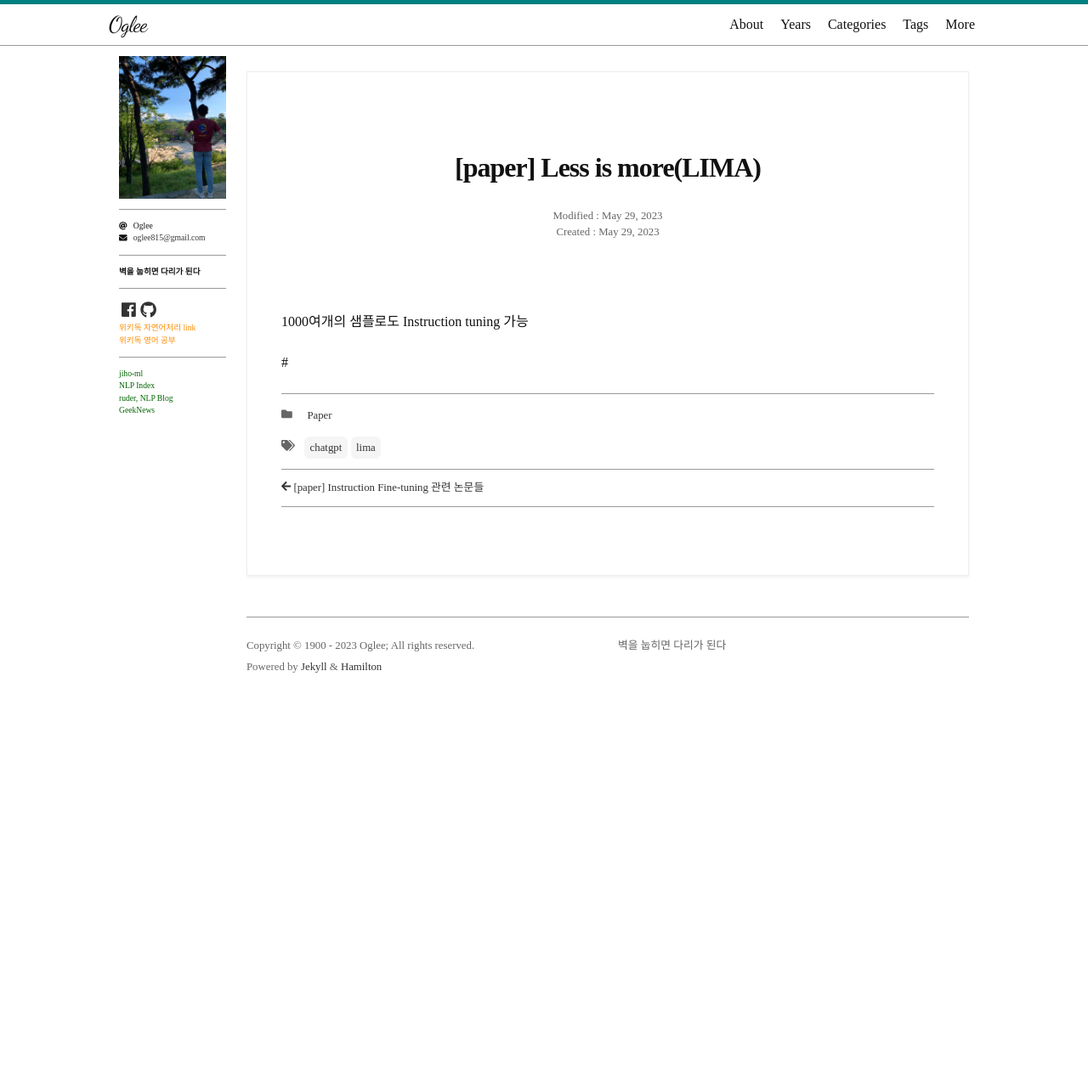
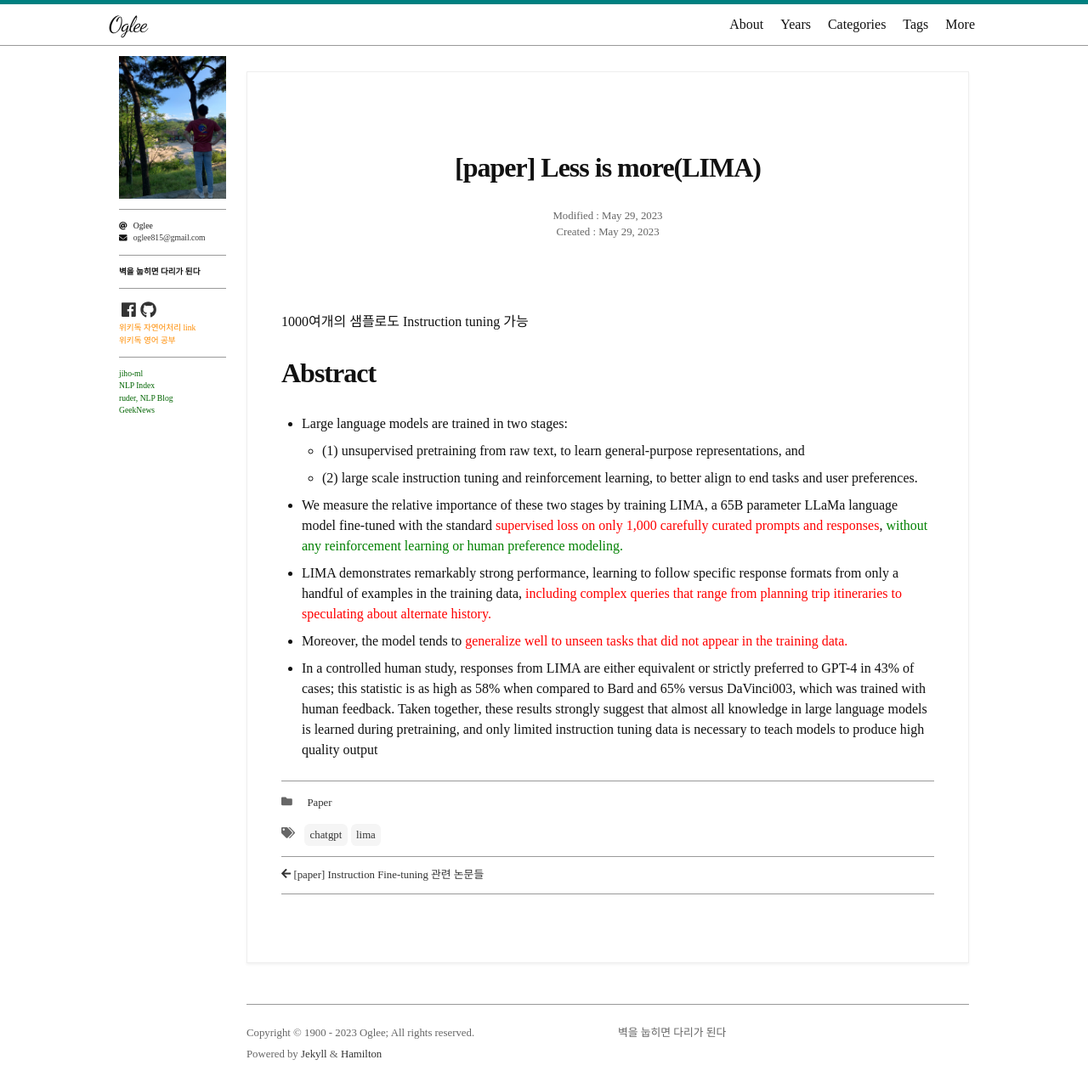
Before and after one commit to oglee815/oglee815_old.github.io, a Jekyll site: the page built from _posts/1900-01-01-paper-lima.md, in a window 1280 px wide. Shown: the whole page at 85% size. Built offline with Jekyll 4.4.1, drawn with Linux system fonts in a browser that asks for light colours; nearby versions of some CDN libraries; some web fonts are replaced; a script that is not in the unit is left out; comment, search, counter and statistics services are not loaded.

Commit message:
Update 1900-01-01-paper-lima.md

```diff
--- a/_posts/1900-01-01-paper-lima.md
+++ b/_posts/1900-01-01-paper-lima.md
@@ -14,12 +14,28 @@
 ---
 
 1000여개의 샘플로도 Instruction tuning 가능
+
 <!--more-->
-<mark style='background-color:pink' >
+
+<!-- <mark style='background-color:pink'> -->
 <style>
-r { color: Red }
-o { color: Orange }
-g { color: Green }
+r{color:Red}
+o{color:Orange}
+g{color:Green}
 </style>
 
-#
+# Abstract
+- Large language models are trained in two stages:
+  - (1) unsupervised pretraining from raw text, to learn general-purpose representations, and
+  - (2) large scale instruction tuning and reinforcement learning, to better align to end tasks and user preferences.
+- We measure the relative importance of these two stages by training LIMA, a 65B parameter LLaMa language model fine-tuned with the standard <r>supervised loss on only 1,000 carefully curated prompts and responses</r>, <g>without any reinforcement learning or human preference modeling.</g>
+- LIMA demonstrates remarkably strong performance, learning to follow specific response formats from only a handful of
+examples in the training data, <r>including complex queries that range from planning trip itineraries to speculating about alternate history.</r>
+- Moreover, the model tends to <r>generalize well to unseen tasks that did not appear in the training data.</r>
+- In a
+controlled human study, responses from LIMA are either equivalent or strictly
+preferred to GPT-4 in 43% of cases; this statistic is as high as 58% when compared
+to Bard and 65% versus DaVinci003, which was trained with human feedback.
+Taken together, these results strongly suggest that almost all knowledge in large
+language models is learned during pretraining, and only limited instruction tuning
+data is necessary to teach models to produce high quality output
```
